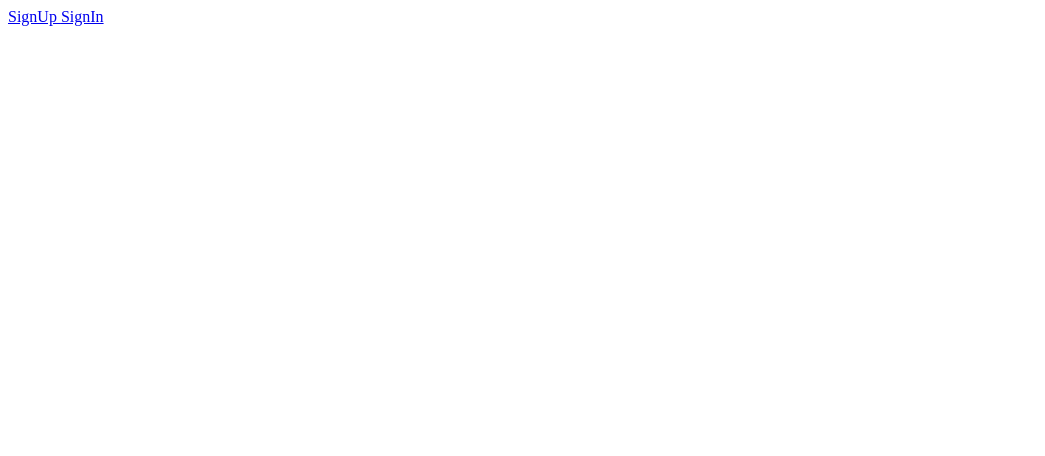
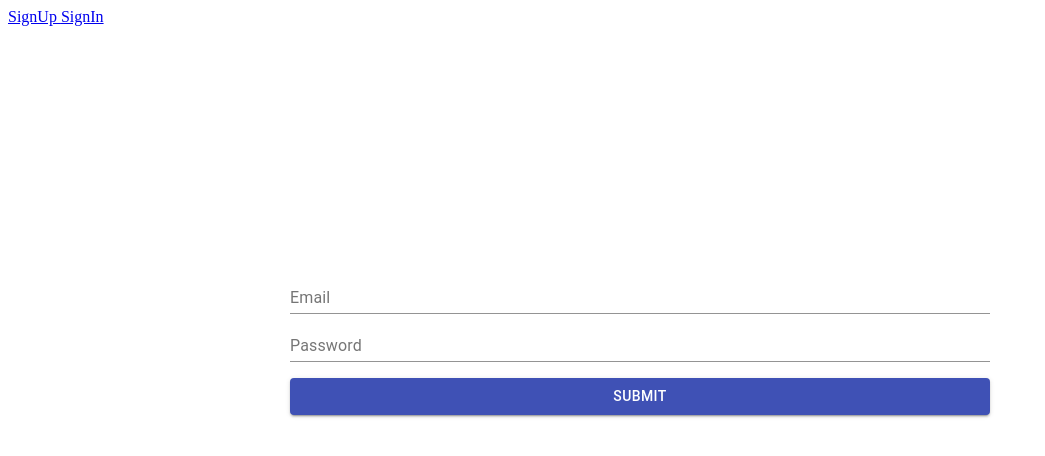
Before and after one commit to kate-vovk/movieFinder-react, a React app: page /signup in a window 1280 px wide. Shown: the top 456 px of the page, without its empty margins (0-1045 px from the left). Built offline with nearby package versions, Linux system fonts and the light colour scheme.

Commit message:
correctd path in export const AppRouter: FunctionComponent = () => {

```diff
--- a/src/pages/RegisterForm/RegisterForm.tsx
+++ b/src/pages/RegisterForm/RegisterForm.tsx
@@ -1,23 +1,15 @@
 import React, { FunctionComponent } from 'react';
 import ReactDOM from 'react-dom';
 import { useFormik } from 'formik';
-import * as yup from 'yup';
 import Button from '@material-ui/core/Button';
 import TextField from '@material-ui/core/TextField';
+import { validationSchema } from '../../utils/validations/registerValidation';
 import { useStyle } from './styles';
 
 interface IFormInputs {
   email: string;
   password: string;
 }
-
-const validationSchema = yup.object({
-  email: yup.string().email('Enter a valid email').required('Email is required'),
-  password: yup
-    .string()
-    .min(8, 'Password should be of minimum 8 characters length')
-    .required('Password is required'),
-});
 
 export const RegisterForm: FunctionComponent = () => {
   const classes = useStyle();
@@ -70,6 +62,3 @@ export const RegisterForm: FunctionComponent = () => {
     </div>
   );
 };
-function useState(arg0: string): [any, any] {
-  throw new Error('Function not implemented.');
-}
--- a/src/routing/AppRouter.tsx
+++ b/src/routing/AppRouter.tsx
@@ -5,7 +5,7 @@ import { RegisterForm } from '../pages/RegisterForm/RegisterForm';
 export const AppRouter: FunctionComponent = () => {
   return (
     <Switch>
-      <Route exact path="/" component={RegisterForm} />
+      <Route exact path="/signup" component={RegisterForm} />
     </Switch>
   );
 };
--- /dev/null
+++ b/src/utils/validations/registerValidation.ts
@@ -0,0 +1,9 @@
+import * as yup from 'yup';
+
+export const validationSchema = yup.object({
+  email: yup.string().email('Enter a valid email').required('Email is required'),
+  password: yup
+    .string()
+    .min(8, 'Password should be of minimum 8 characters length')
+    .required('Password is required'),
+});
```
